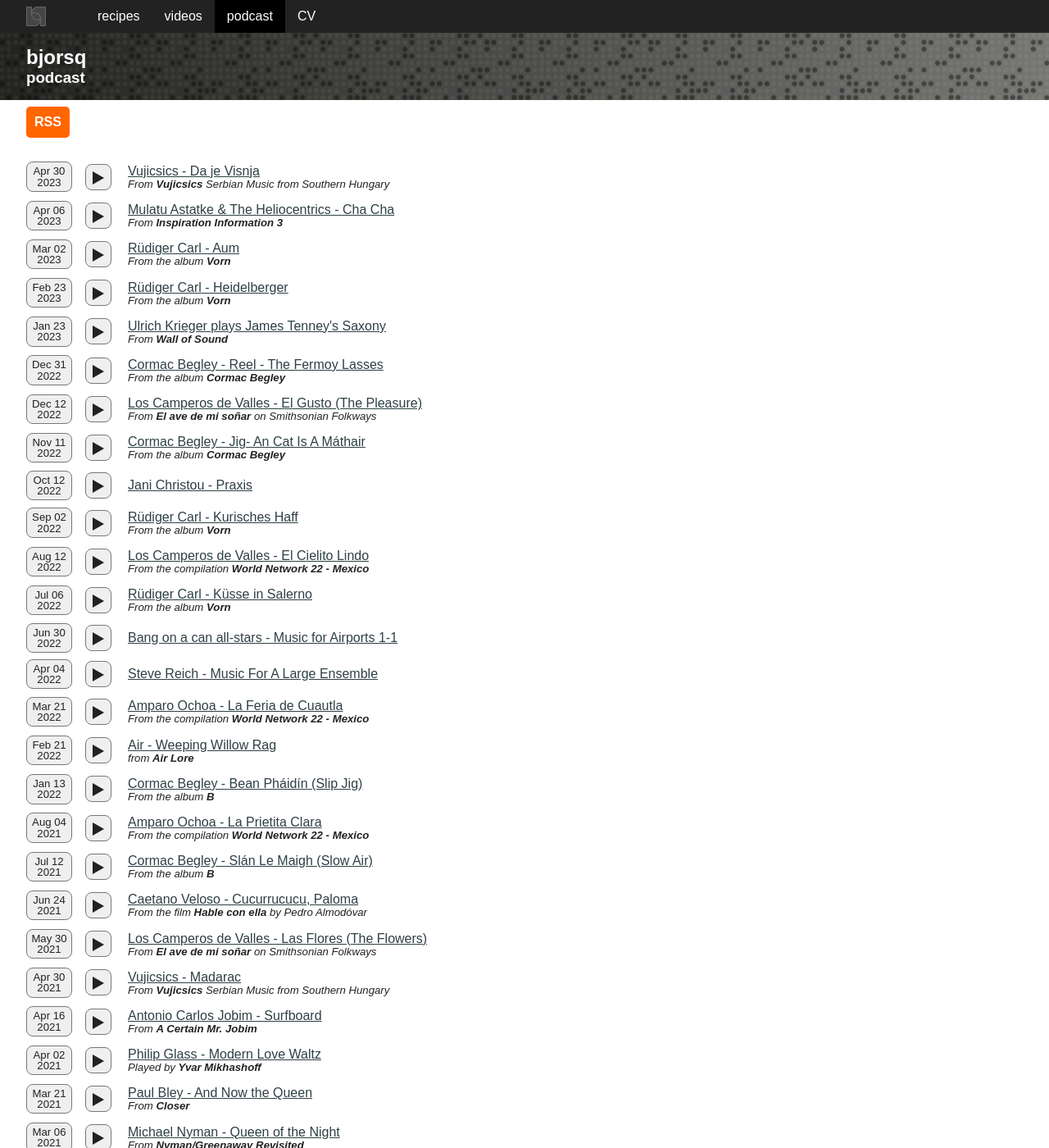
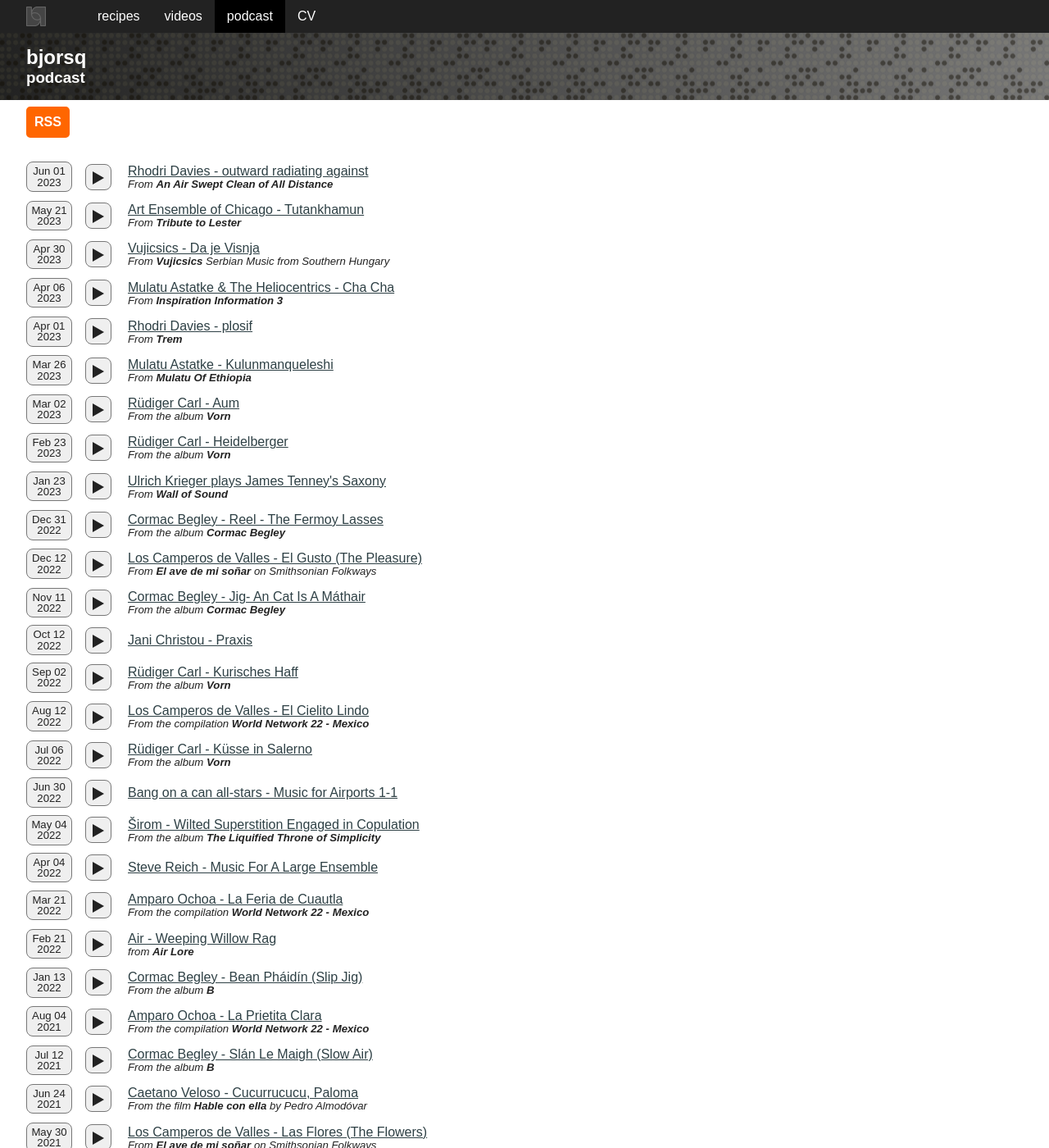
Before and after one commit to bjorsq/bjorsq.github.com, a Jekyll site: the page built from podcast.md, in a window 1280 px wide and 1400 px high. Shown: the whole window at 82% size. Built offline with Jekyll 4.4.1, drawn with Linux system fonts in a browser that asks for light colours.

Commit message:
Added a couple more tracks

```diff
--- a/_data/podcast.yml
+++ b/_data/podcast.yml
@@ -1,4 +1,14 @@
 ---
+-
+  date: "2023-06-01"
+  description: "From **An Air Swept Clean of All Distance**"
+  file: "Rhodri-Davies-outward-radiating-against.mp3"
+  title: "Rhodri Davies - outward radiating against"
+-
+  date: "2023-05-21"
+  description: "From **Tribute to Lester**"
+  file: "Art-Ensemble-of-Chicago-Tutankhamun.mp3"
+  title: "Art Ensemble of Chicago - Tutankhamun"
 -
   date: "2023-04-30"
   description: "From **Vujicsics** Serbian Music from Southern Hungary"
@@ -10,11 +20,16 @@
   file: "Mulatu-Astatke-Heliocentrics-Cha-Cha.mp3"
   title: "Mulatu Astatke & The Heliocentrics - Cha Cha"
 -
+  date: "2023-04-01"
+  description: "From **Trem**"
+  file: "Rhodri-Davies-plosif.mp3"
+  title: "Rhodri Davies - plosif"
+-
   date: "2023-03-26"
   description: "From **Mulatu Of Ethiopia**"
   file: "Mulatu-Astatke-Kulunmanqueleshi.mp3"
   title: "Mulatu Astatke - Kulunmanqueleshi"
-
+-
   date: "2023-03-02"
   description: "From the album **Vorn**"
   file: "Rüdiger-Carl-Aum.mp3"
@@ -69,6 +84,11 @@
   description: ""
   file: "Bang-on-a-can-all-stars-Music-for-Airports-1-1.mp3"
   title: "Bang on a can all-stars - Music for Airports 1-1"
+-
+  date: "2022-05-04"
+  description: "From the album **The Liquified Throne of Simplicity**"
+  file: "Širom-Wilted-Superstition-Engaged-in-Copulation.mp3"
+  title: "Širom - Wilted Superstition Engaged in Copulation"
 -
   date: "2022-04-04"
   description: ""
```
